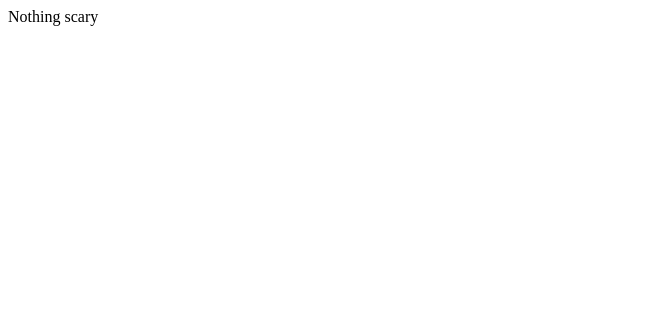
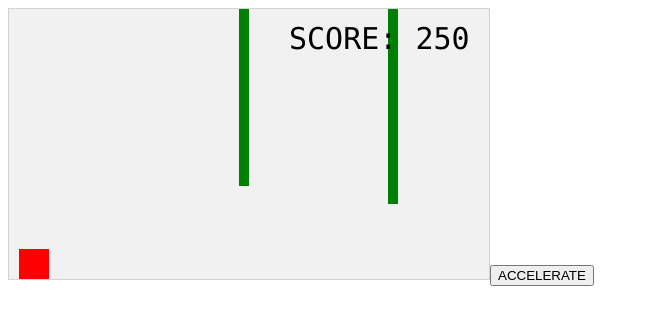
Before and after one commit to Colin-UNiDAYS/colin-unidays.github.io, a plain HTML site: page index.html in a window 1280 px wide. Shown: the whole page, without its empty margins (0-649 px from the left). Drawn offline with Linux system fonts and the light colour scheme.

Commit message:
placeholder game

```diff
--- a/index.html
+++ b/index.html
@@ -1,8 +1,16 @@
+<!DOCTYPE html>
 <html>
-    <head>
-
-    </head>
-    <body>
-        <p>Nothing scary</p>
-    </body>
+<head>
+<meta name="viewport" content="width=device-width, initial-scale=1.0"/>
+<style>
+canvas {
+    border:1px solid #d3d3d3;
+    background-color: #f1f1f1;
+}
+</style>
+</head>
+<script src="index.js"></script>
+<button onmousedown="accelerate(-0.2)" onmouseup="accelerate(0.05)">ACCELERATE</button>
+<body onload="startGame()">
+</body>
 </html>
--- /dev/null
+++ b/index.js
@@ -0,0 +1,116 @@
+var myGamePiece;
+var myObstacles = [];
+var myScore;
+
+function startGame() {
+    myGamePiece = new component(30, 30, "red", 10, 120);
+    myGamePiece.gravity = 0.05;
+    myScore = new component("30px", "Consolas", "black", 280, 40, "text");
+    myGameArea.start();
+}
+
+var myGameArea = {
+    canvas : document.createElement("canvas"),
+    start : function() {
+        this.canvas.width = 480;
+        this.canvas.height = 270;
+        this.context = this.canvas.getContext("2d");
+        document.body.insertBefore(this.canvas, document.body.childNodes[0]);
+        this.frameNo = 0;
+        this.interval = setInterval(updateGameArea, 20);
+        },
+    clear : function() {
+        this.context.clearRect(0, 0, this.canvas.width, this.canvas.height);
+    }
+}
+
+function component(width, height, color, x, y, type) {
+    this.type = type;
+    this.score = 0;
+    this.width = width;
+    this.height = height;
+    this.speedX = 0;
+    this.speedY = 0;
+    this.x = x;
+    this.y = y;
+    this.gravity = 0;
+    this.gravitySpeed = 0;
+    this.update = function() {
+        ctx = myGameArea.context;
+        if (this.type == "text") {
+            ctx.font = this.width + " " + this.height;
+            ctx.fillStyle = color;
+            ctx.fillText(this.text, this.x, this.y);
+        } else {
+            ctx.fillStyle = color;
+            ctx.fillRect(this.x, this.y, this.width, this.height);
+        }
+    }
+    this.newPos = function() {
+        this.gravitySpeed += this.gravity;
+        this.x += this.speedX;
+        this.y += this.speedY + this.gravitySpeed;
+        this.hitBottom();
+    }
+    this.hitBottom = function() {
+        var rockbottom = myGameArea.canvas.height - this.height;
+        if (this.y > rockbottom) {
+            this.y = rockbottom;
+            this.gravitySpeed = 0;
+        }
+    }
+    this.crashWith = function(otherobj) {
+        var myleft = this.x;
+        var myright = this.x + (this.width);
+        var mytop = this.y;
+        var mybottom = this.y + (this.height);
+        var otherleft = otherobj.x;
+        var otherright = otherobj.x + (otherobj.width);
+        var othertop = otherobj.y;
+        var otherbottom = otherobj.y + (otherobj.height);
+        var crash = true;
+        if ((mybottom < othertop) || (mytop > otherbottom) || (myright < otherleft) || (myleft > otherright)) {
+            crash = false;
+        }
+        return crash;
+    }
+}
+
+function updateGameArea() {
+    var x, height, gap, minHeight, maxHeight, minGap, maxGap;
+    for (i = 0; i < myObstacles.length; i += 1) {
+        if (myGamePiece.crashWith(myObstacles[i])) {
+            return;
+        }
+    }
+    myGameArea.clear();
+    myGameArea.frameNo += 1;
+    if (myGameArea.frameNo == 1 || everyinterval(150)) {
+        x = myGameArea.canvas.width;
+        minHeight = 20;
+        maxHeight = 200;
+        height = Math.floor(Math.random()*(maxHeight-minHeight+1)+minHeight);
+        minGap = 50;
+        maxGap = 200;
+        gap = Math.floor(Math.random()*(maxGap-minGap+1)+minGap);
+        myObstacles.push(new component(10, height, "green", x, 0));
+        myObstacles.push(new component(10, x - height - gap, "green", x, height + gap));
+    }
+    for (i = 0; i < myObstacles.length; i += 1) {
+        myObstacles[i].x += -1;
+        myObstacles[i].update();
+    }
+    myScore.text="SCORE: " + myGameArea.frameNo;
+    myScore.update();
+    myGamePiece.newPos();
+    myGamePiece.update();
+}
+
+function everyinterval(n) {
+    if ((myGameArea.frameNo / n) % 1 == 0) {return true;}
+    return false;
+}
+
+function accelerate(n) {
+    myGamePiece.gravity = n;
+}
```
